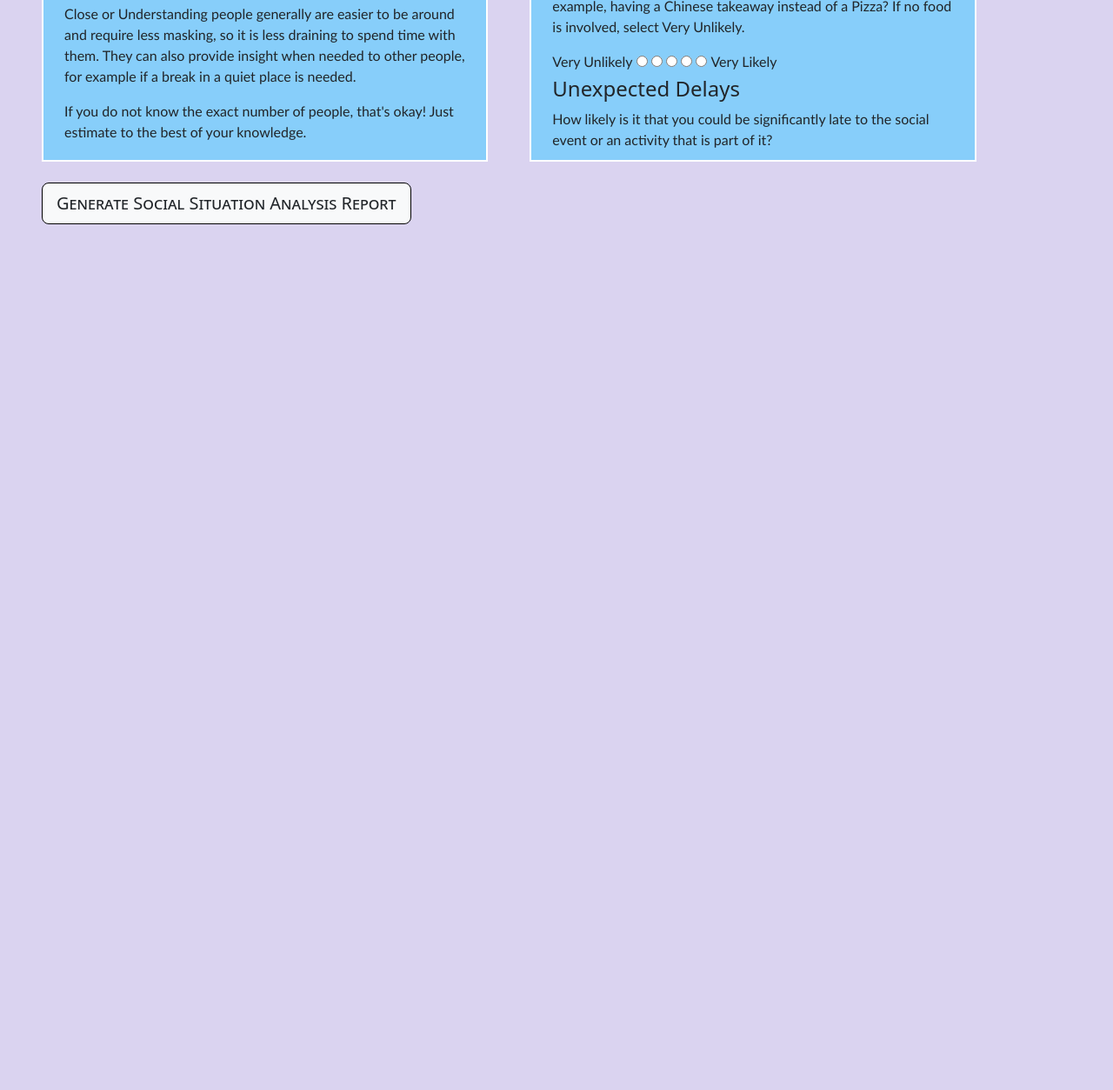
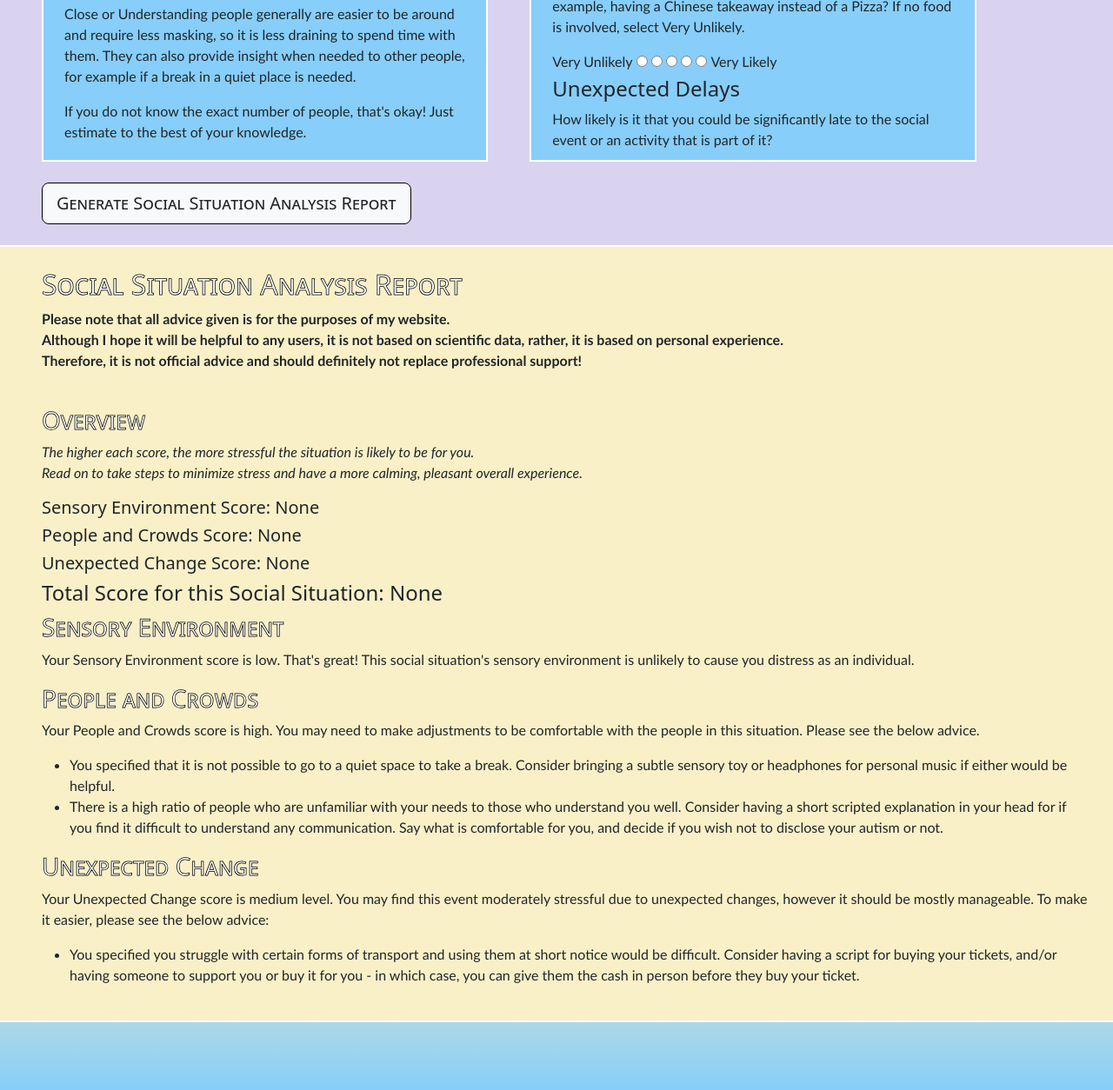
Before and after one commit to daniellegoodlake21/autism-social-preparation-tool, a plain HTML site: page index.html in a window 1280 px wide. Shown: the part 710-1964 px from the top of the page at 87% size. Before the commit the page ends 992 px from the top, so only its background shows below. Drawn offline with nearby package versions, Linux system fonts and the light colour scheme.

Commit message:
Add generated report placeholder template

```diff
--- a/index.html
+++ b/index.html
@@ -226,6 +226,46 @@
             </form>
         </div>
     </nav>
-    <!--Social Situation Report Section-->
+    <!--Situation Report Section-->
+    <nav class="situation-report-section">
+        <div class="container-fluid p-4">
+            <h2 class="aligned-header">Social Situation Analysis Report</h2>
+            <p class="aligned-header"><strong>Please note that all advice given is for the purposes of my website.<br>Although I hope it will be helpful to any users, it is not based on scientific data, rather, it is based on personal experience.<br>Therefore, it is not official advice and should definitely not replace professional support!</strong></p>
+            <br>
+            <div class="report-section">
+                <h3>Overview</h3>
+                <p><em>The higher each score, the more stressful the situation is likely to be for you.<br>Read on to take steps to minimize stress and have a more calming, pleasant overall experience.</em></p>
+                <h5>Sensory Environment Score: <span id="sensory_environment_score">None</span></h5>
+                <h5>People and Crowds Score: <span id="people_score">None</span></h5>
+                <h5>Unexpected Change Score: <span id="sensory_environment_score">None</span></h5>
+                <h4>Total Score for this Social Situation: <span id="total_score">None</span></h4>
+            </div>
+            <div class="report-section">
+                <h3>Sensory Environment</h3>
+                <p class="report-description" id="sensory_stress_description">Your Sensory Environment score is low. That's great! This social situation's sensory environment is unlikely to cause you distress as an individual.</p>
+                <ul><!--Inserts elements dynamically here via JavaScript for specific recommendations, e.g., a recommendation to wear noise cancelling headphones in an area with loud music.
+                This will only appear if the individual is sensitive to this and the social situation is likely to have loud music.-->
+                </ul>
+            </div>
+            <div class="report-section">
+                <h3>People and Crowds</h3>
+                <p class="report-description" id="people_description">Your People and Crowds score is high. You may need to make adjustments to be comfortable with the people in this situation. Please see the below advice.</p>
+                <ul>
+                    <li>You specified that it is not possible to go to a quiet space to take a break. Consider bringing a subtle sensory toy or headphones for personal music if either would be helpful.</li>
+                    <li>There is a high ratio of people who are unfamiliar with your needs to those who understand you well. Consider having a short scripted explanation in your head for if you find it difficult to understand any communication. Say what is comfortable for you, and decide if you wish not to disclose your autism or not.</li>
+                </ul>
+            </div>
+            <div class="report-section">
+                <h3>Unexpected Change</h3>
+                <p class="report-description" id="sensory_stress_description">Your Unexpected Change score is medium level. You may find this event moderately stressful due to unexpected changes, however it should be mostly manageable. To make it easier, please see the below advice:</p>
+                <ul>
+                    <li>You specified you struggle with certain forms of transport and using them at short notice would be difficult. Consider having a script for buying your tickets, and/or having someone to support you or buy it for you - in which case, you can give them the cash in person before they buy your ticket.</li>
+                </ul>
+            </div>
+        </div>
+    </nav>
+    <nav class="footer">
+
+    </nav>
 </body>
 </html>
--- a/public/css/styles.css
+++ b/public/css/styles.css
@@ -25,6 +25,10 @@ h1, h2, h3
     height: 20rem;
     overflow-y: scroll;
 }
+.report-section
+{
+    margin-left: 1.5rem;
+}
 .aligned-header, form input.generate-report-btn
 {
     margin-left: 1.5rem;
@@ -33,6 +37,17 @@ form input.generate-report-btn
 {
     border: 1px solid black;
     font-variant: small-caps;
+}
+.situation-report-section
+{
+    background-color: rgb(250, 240, 200);
+    border-top: 2px solid white;
+}
+.footer
+{
+    background-image: linear-gradient(lightblue, lightskyblue);
+    border-top: 2px solid white;
+    height: 5rem;
 }
 .logo-img
 {
@@ -47,7 +62,7 @@ form input.generate-report-btn
 {
     margin-top: 1.5rem;
 }
-p, input, label
+p, input, label, li
 {
     font-family:'Gill Sans', 'Gill Sans MT', Calibri, 'Trebuchet MS', sans-serif
 }
```
